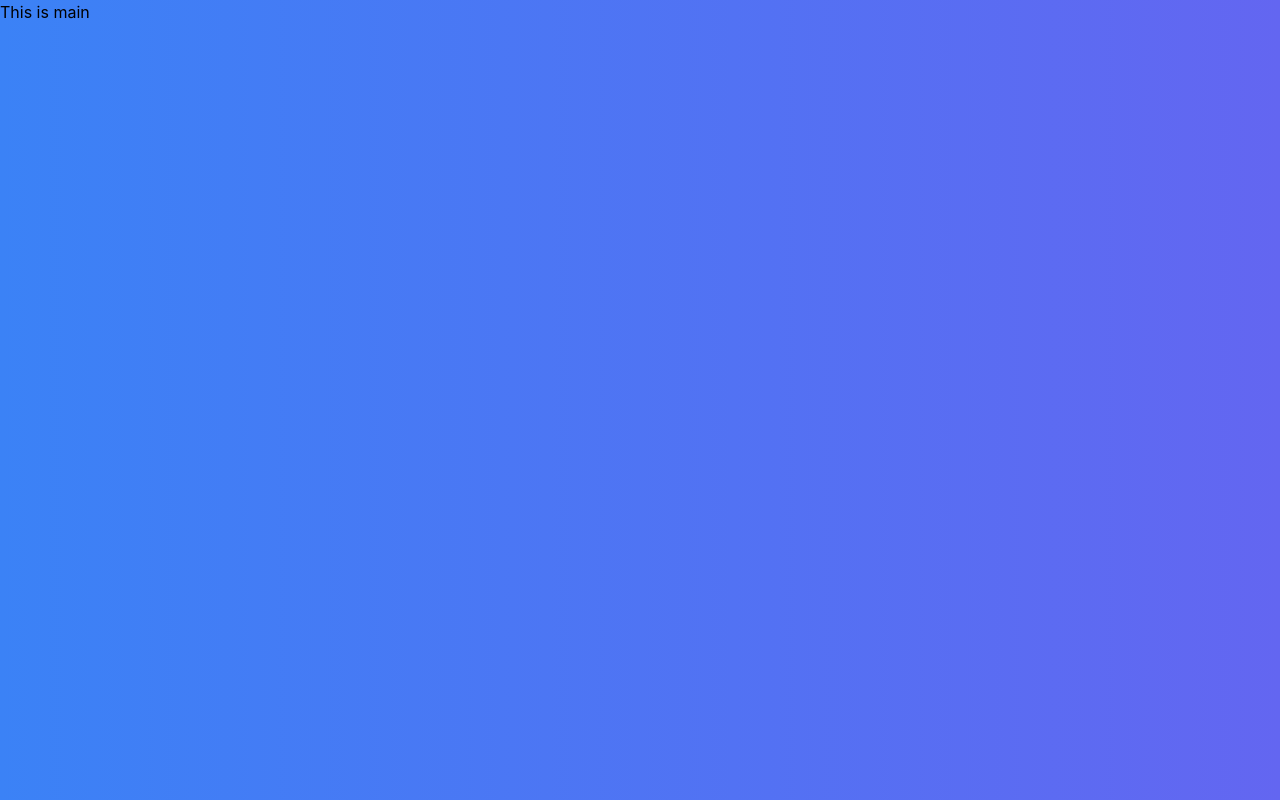
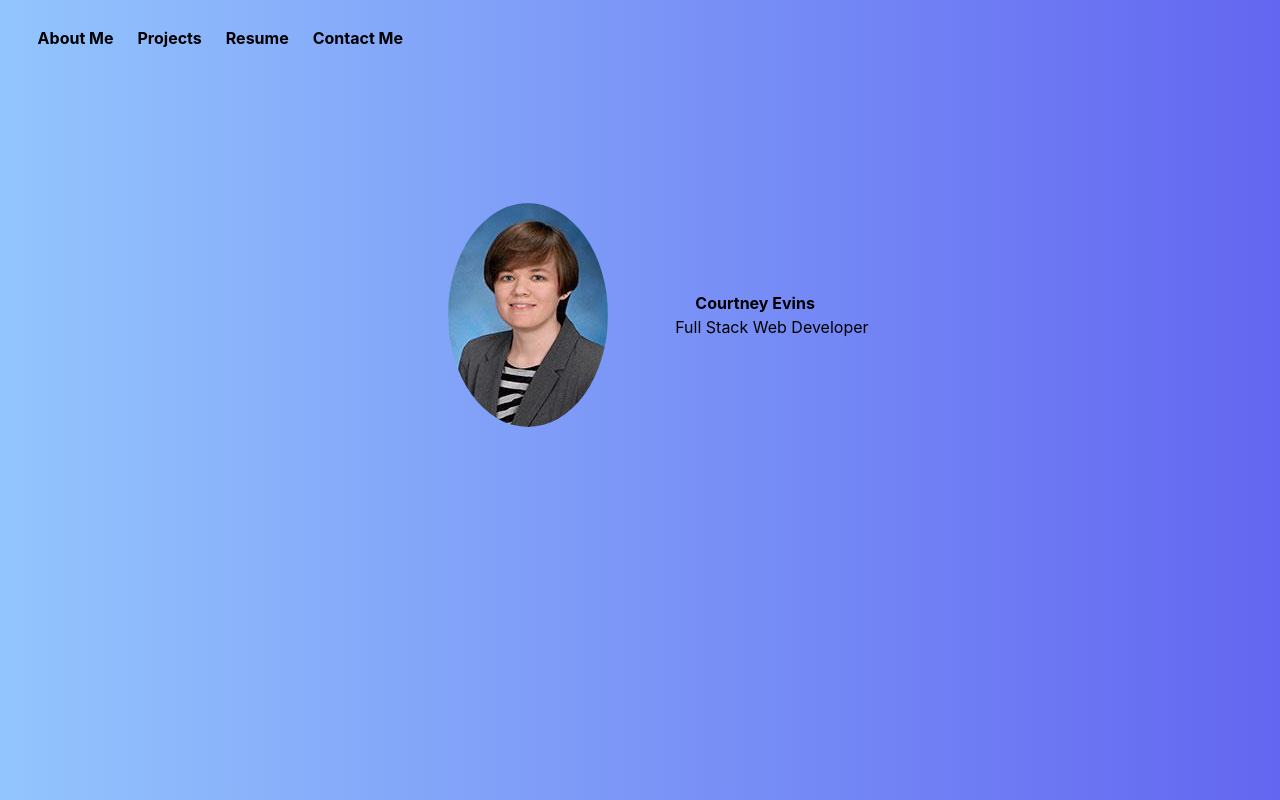
Before and after one commit to coevpen/coev-dev, a React (Create React App) app: page / in a window 1280 px wide. Built offline with nearby package versions, Linux system fonts and the light colour scheme.

Commit message:
update css, added front page photo and title, nav

```diff
--- a/src/App.js
+++ b/src/App.js
@@ -1,12 +1,16 @@
 import React from 'react';
 import './index.css';
+import Header from './Components/Header';
+import Start from './Components/Pages/Start';
+import About from './Components/Pages/About';
 
 function App() {
   return (
     <div className="App">
-      <header></header>
+      <Header/>
       <main>
-        This is main
+        <Start/>
+        <About/>
       </main>
     </div>
   );
--- /dev/null
+++ b/src/Components/Header/Nav/index.js
@@ -0,0 +1,16 @@
+import React from 'react';
+
+
+function Nav(){
+
+    return(
+        <nav>
+            <a href="/about">About Me</a>
+            <a href="/portfolio">Projects</a>
+            <a href="/resume">Resume</a>
+            <a href="/contact">Contact Me</a>
+        </nav>
+    );
+}
+
+export default Nav;
--- /dev/null
+++ b/src/Components/Header/index.js
@@ -0,0 +1,13 @@
+import React from 'react';
+import Nav from './Nav';
+
+function Header(){
+
+    return(
+        <header>
+            <Nav/>
+        </header>
+    );
+}
+
+export default Header;
--- /dev/null
+++ b/src/Components/Pages/About/index.js
@@ -0,0 +1,13 @@
+import React from 'react';
+import MePhoto from '../../../assets/mypic.jpg';
+
+function About(){
+    return(
+        <div>
+
+        </div>
+    );
+
+}
+
+export default About;
--- /dev/null
+++ b/src/Components/Pages/Start/index.js
@@ -0,0 +1,18 @@
+import React from 'react';
+import MePhoto from '../../../assets/mypic.jpg';
+
+function Start(){
+    return(
+        <div class="aboutMe">
+            <img class="mePhoto" src={MePhoto} alt="me"/>
+            <div class="aboutMeTitle">
+                <strong class="name">Courtney Evins</strong>
+                <br/>
+                <span class="subtitle">Full Stack Web Developer</span>
+            </div>
+        </div>
+    );
+
+}
+
+export default Start;
--- a/src/index.css
+++ b/src/index.css
@@ -9,13 +9,55 @@ body {
     sans-serif;
   -webkit-font-smoothing: antialiased;
   -moz-osx-font-smoothing: grayscale;
-  @apply bg-gradient-to-r from-blue-500 to-indigo-500;
+  @apply bg-gradient-to-r from-blue-300 to-indigo-500;
 }
 
 main{
   min-height: 74.5vh;
 }
 
+/* navigation */
+nav{
+  margin-left: 2%;
+  margin-top: 2%;
+  margin-bottom: 3%;
+}
+
+nav a{
+  @apply font-bold px-3 py-2;
+}
+
+
+/* Main page */
+.aboutMe{
+  @apply flex items-center;
+  width: 100%;
+  margin-top:12%;
+
+}
+
+.aboutMeTitle{
+  width: 100%;
+}
+
+.mePhoto{
+  border-radius: 50%;
+  margin-left: 35%;
+}
+.name{
+  margin-left: 13%;
+}
+
+.subtitle{
+  margin-left: 10%;
+  width: 100%;
+}
+
+
+/* About Me */
+
+
+
 code {
   font-family: source-code-pro, Menlo, Monaco, Consolas, 'Courier New',
     monospace;
```
Also changed, not shown: src/assets/mypic.jpg (added), src/customHooks.js (added).
